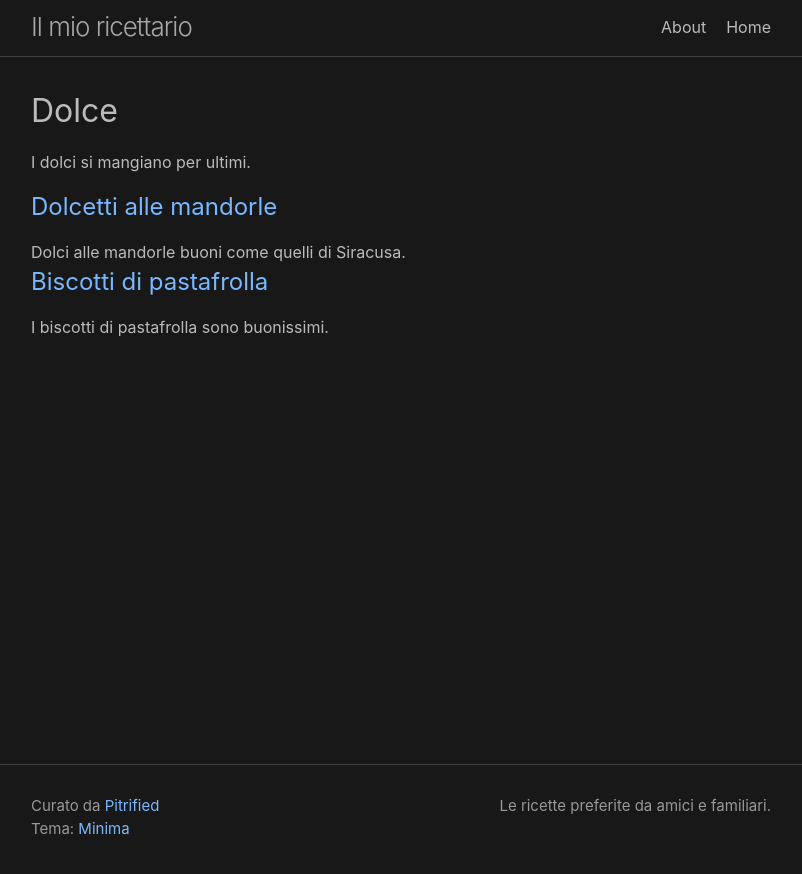
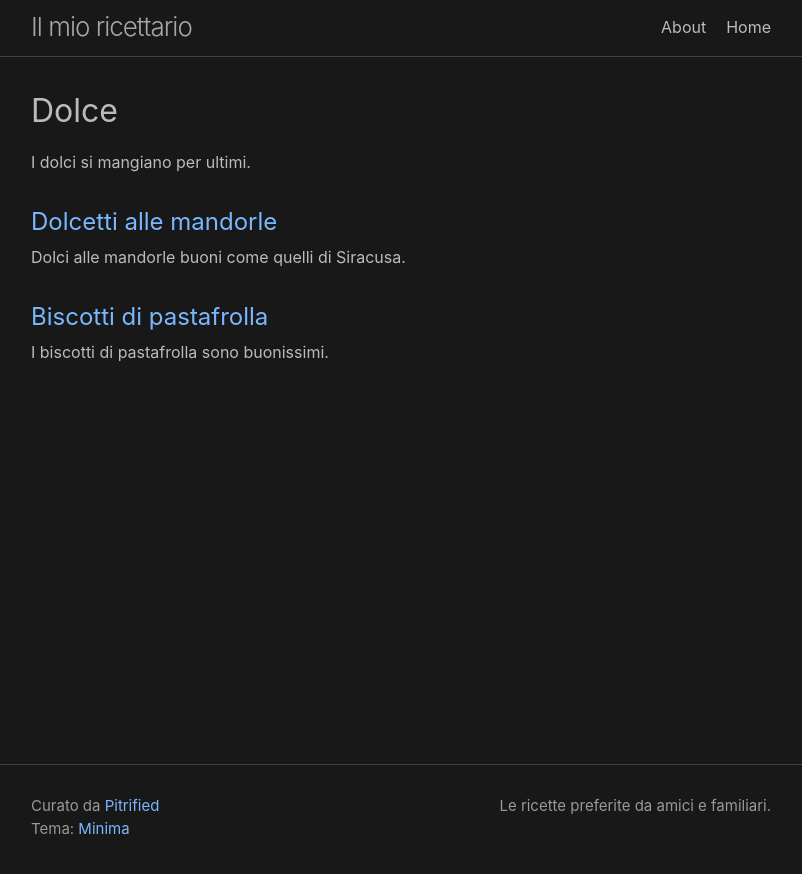
Before and after one commit to Pitrified/cookbook, a Jekyll site: the page built from ghpages/_courses/dolci.md, in a window 1280 px wide. Shown: the top 874 px of the page, without its empty margins (239-1041 px from the left). Built offline with Jekyll 4.4.1, drawn with Linux system fonts in a browser that asks for light colours.

Commit message:
Add more space between dishes in the courses layout

```diff
--- a/ghpages/_includes/head.html
+++ b/ghpages/_includes/head.html
@@ -3,7 +3,6 @@
     <meta http-equiv="X-UA-Compatible" content="IE=edge">
     <meta name="viewport" content="width=device-width, initial-scale=1">
     <link rel="stylesheet" href="{{ "/assets/css/style.css" | relative_url }}">
-    <!-- <link rel="stylesheet" href="{{ site.baseurl }}/assets/css/style.css"> -->
 
     <meta property="test:baseurl" content="{{ site.baseurl }}">
     <meta property="test:githuburl" content="{{ site.github.url }}">
--- a/ghpages/_layouts/courses.html
+++ b/ghpages/_layouts/courses.html
@@ -8,8 +8,9 @@ layout: default
 {% assign filtered_posts = site.posts | where: 'course', page.short_name %}
 {% if filtered_posts.size > 0 -%}
     {% for post in filtered_posts %}
-        <!-- <h2><a href="{{ site.baseurl }}{{ post.url }}">{{ post.title }}</a></h2> -->
-        <h2><a href="{{ post.url | relative_url }}">{{ post.title }}</a></h2>
+        <h2 class="headerlist">
+            <a href="{{ post.url | relative_url }}">{{ post.title }}</a>
+        </h2>
         {{ post.excerpt }}
     {% endfor %}
 {%- else %}
--- a/ghpages/_sass/minima/custom-styles.scss
+++ b/ghpages/_sass/minima/custom-styles.scss
@@ -71,3 +71,8 @@ ol.gradient-list {
   margin-left: 0px;
   border-radius: 0.5rem 0.5rem 0.5rem 0.5rem;
 }
+
+.headerlist {
+  margin-top: 30px;
+  margin-bottom: 5px;
+}
```
Also changed, not shown: TODO.md (added, +3 -0 lines), ghpages/_layouts/recipe.html (+1 -9 lines), ghpages/_posts/dolci/2021-03-05-dolci_alle_mandorle.md (+2 -2 lines), ghpages/index.md (+0 -4 lines), README.md (added).
